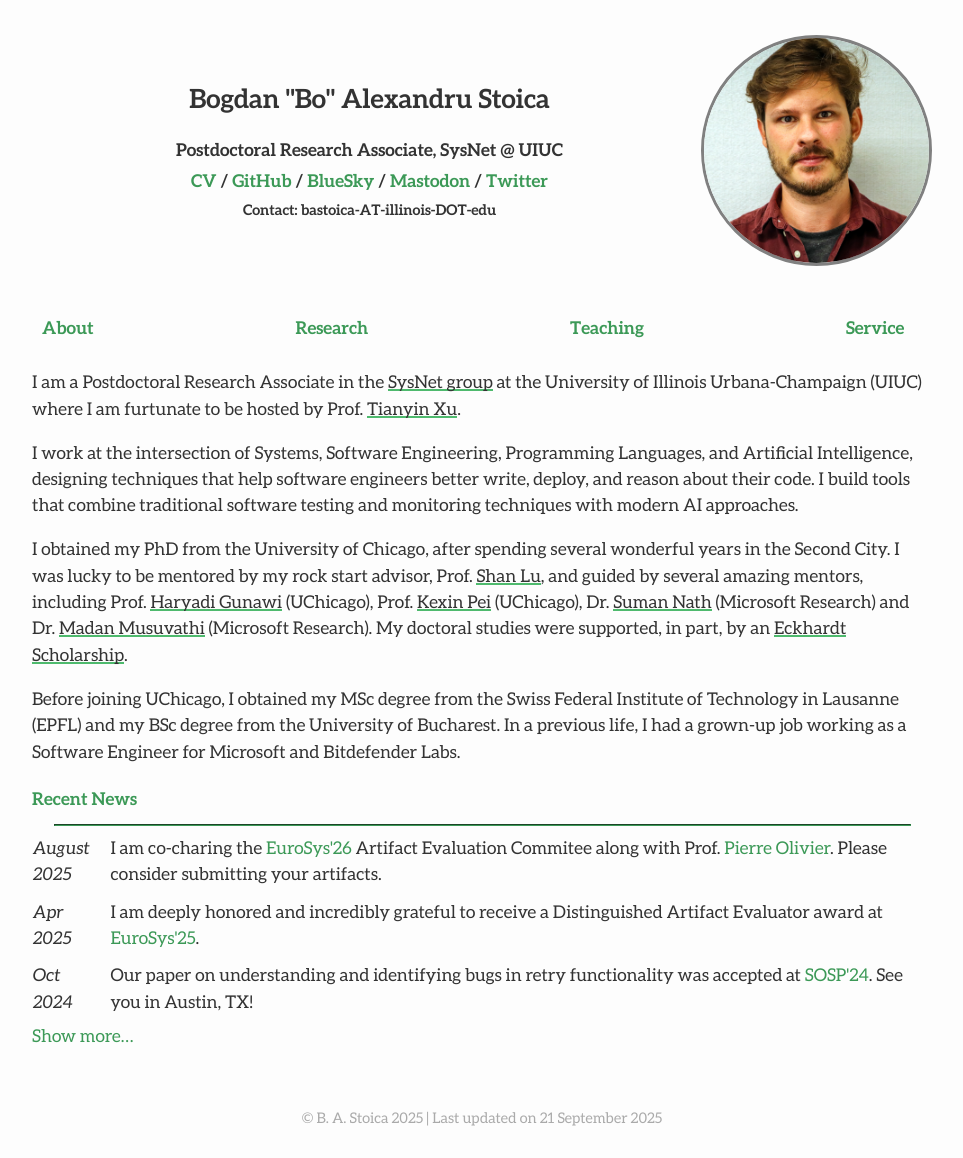
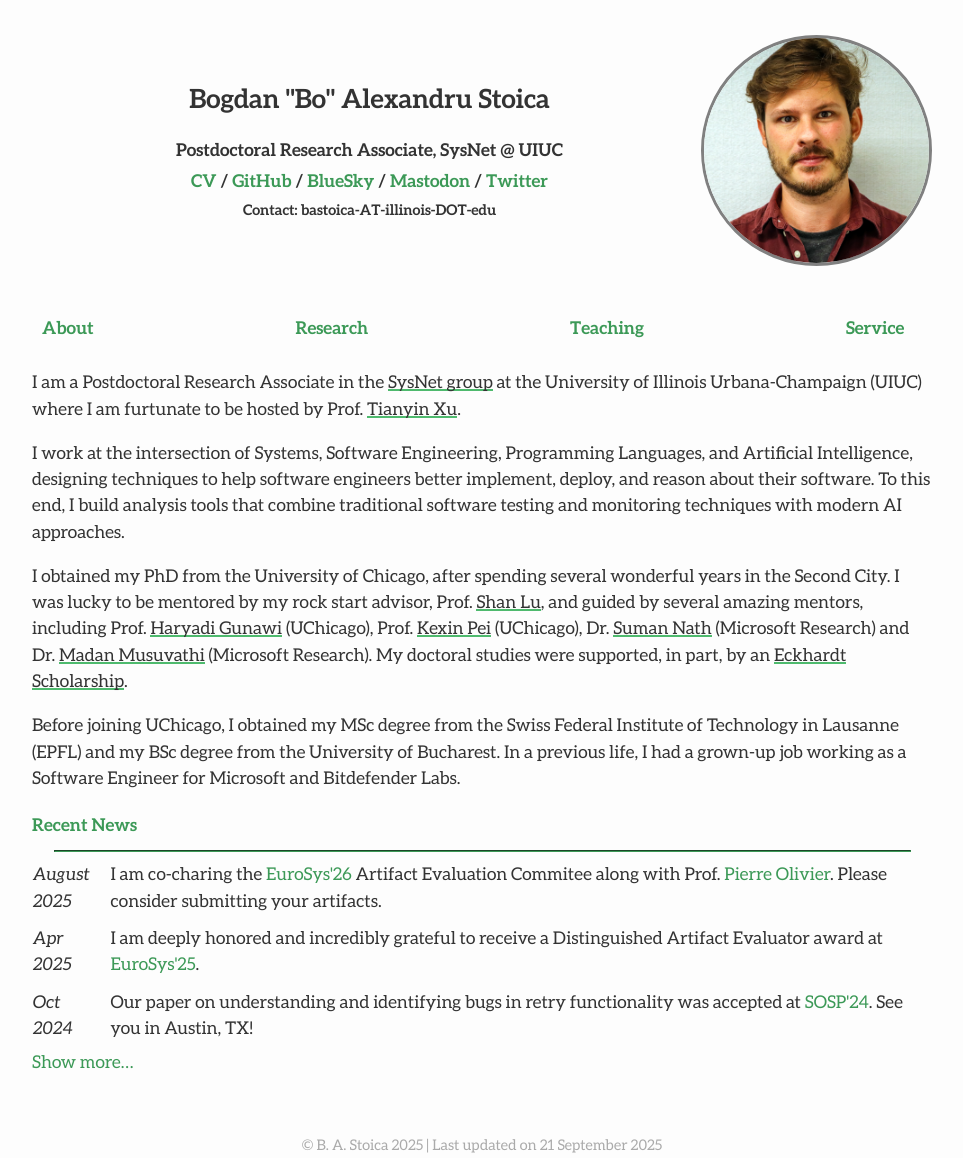
Before and after one commit to bastoica/bastoica.github.io, a Jekyll site: the page built from index.md, in a window 1280 px wide. Shown: the whole page, without its empty margins (158-1121 px from the left). Built offline with Jekyll 4.4.1, drawn with Linux system fonts in a browser that asks for light colours; nearby versions of some CDN libraries; before the commit the page ends 1132 px from its top, so only the background shows below that.

Commit message:
small tweaks and updates

```diff
--- a/index.md
+++ b/index.md
@@ -13,8 +13,8 @@ published: true
 
 I am a Postdoctoral Research Associate in the <a href="https://siebelschool.illinois.edu/research/areas/systems-and-networking" target="_blank">SysNet group</a> at the University of Illinois Urbana-Champaign (UIUC) where I am furtunate to be hosted by Prof. <a href="https://siebelschool.illinois.edu/about/people/faculty/tyxu" target="_blank">Tianyin Xu</a>.
 
-I work at the intersection of Systems, Software Engineering, Programming Languages, and Artificial Intelligence, designing techniques that help software engineers better write, deploy, and reason about their code.
-I build tools that combine traditional software testing and monitoring techniques with modern AI approaches.
+I work at the intersection of Systems, Software Engineering, Programming Languages, and Artificial Intelligence, designing techniques to help software engineers better implement, deploy, and reason about their software.
+To this end, I build analysis tools that combine traditional software testing and monitoring techniques with modern AI approaches.
 
 I obtained my PhD from the University of Chicago, after spending several wonderful years in the Second City. I was lucky to be mentored by my rock start advisor, Prof. <a href="https://people.cs.uchicago.edu/~shanlu/" target="_blank">Shan Lu</a>, and guided by several amazing mentors, including Prof. <a href="https://people.cs.uchicago.edu/~haryadi/" target="_blank">Haryadi Gunawi</a> (UChicago), Prof. <a href="https://cs.uchicago.edu/people/kexin-pei/" target="_blank">Kexin Pei</a> (UChicago), Dr. <a href="https://www.microsoft.com/en-us/research/people/sumann/" target="_blank">Suman Nath</a> (Microsoft Research) and Dr. <a href="https://www.microsoft.com/en-us/research/people/madanm/" target="_blank">Madan Musuvathi</a> (Microsoft Research).
 My doctoral studies were supported, in part, by an [Eckhardt Scholarship](https://physicalsciences.uchicago.edu/academics/financial-aid/eckhardt-scholars/).
```
Also changed, not shown: 1 other file.
